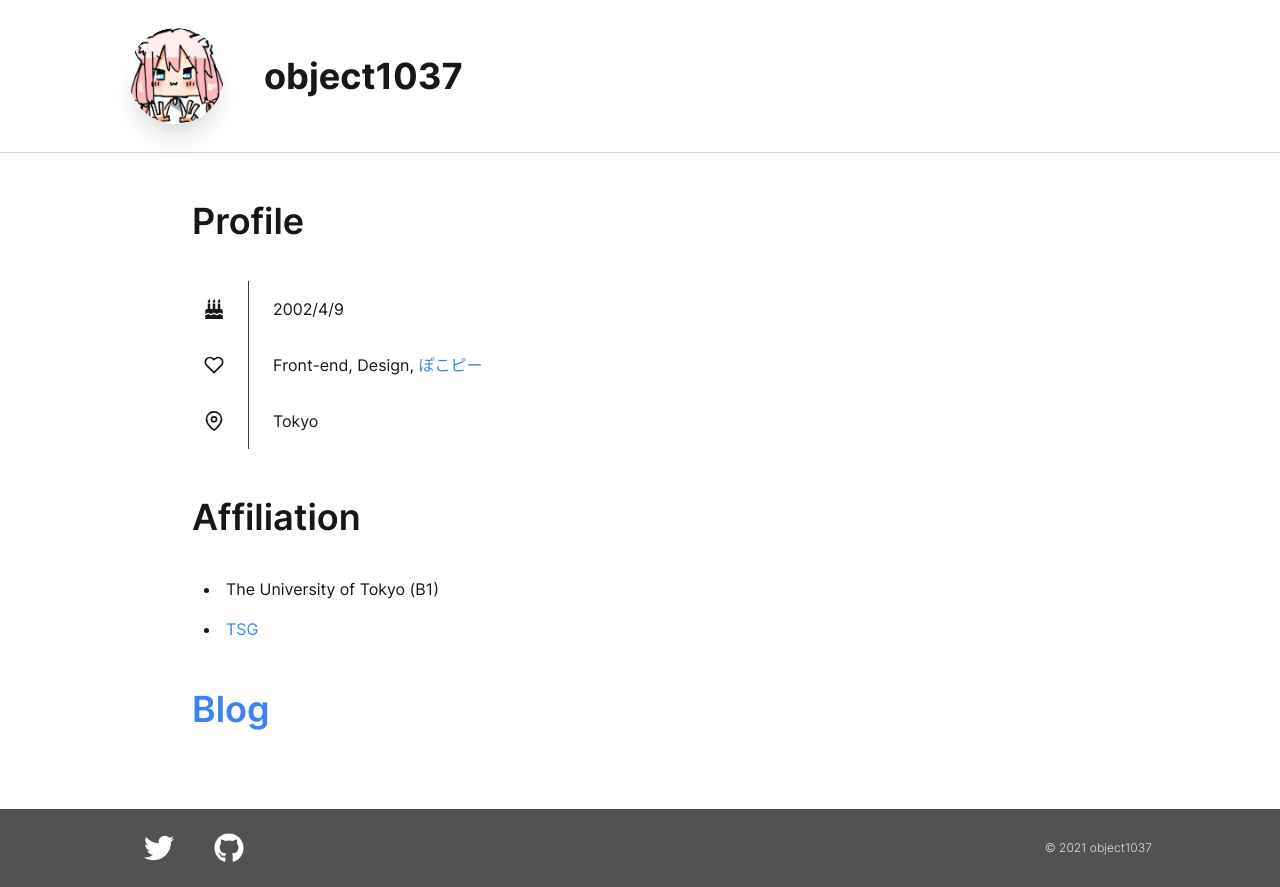
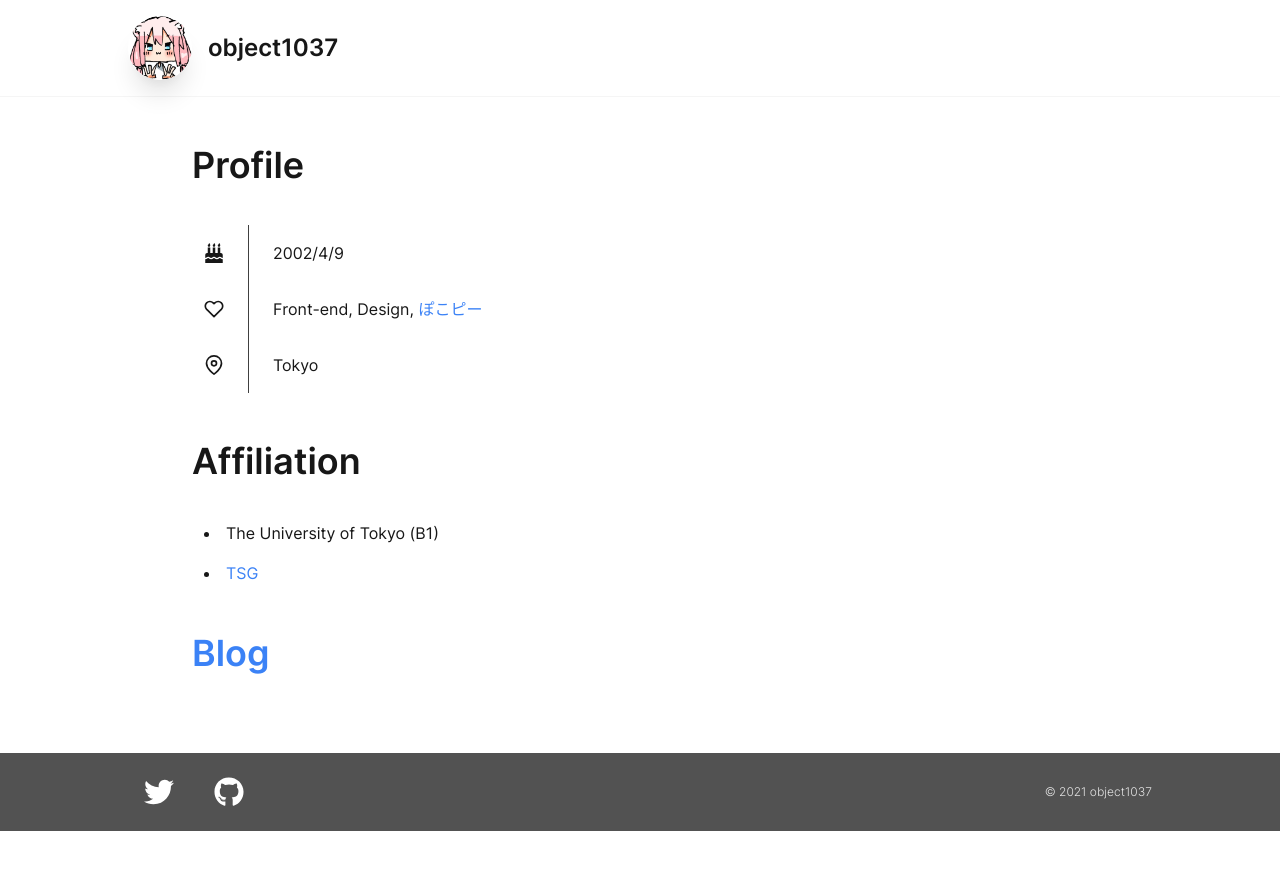
Before and after one commit to object1037/homepage, a Next.js app: page / in a window 1280 px wide. After the commit the page ends 831 px from the top, so only its background shows below. Built offline with nearby package versions, Linux system fonts and the light colour scheme.

Commit message:
update header

```diff
--- a/components/header.tsx
+++ b/components/header.tsx
@@ -1,14 +1,31 @@
+import clsx from 'clsx'
 import Image from 'next/image'
 import profilePic from '../public/images/profile.jpg'
 
 export default function Header() {
+  const headerStyle = [
+    'px-6',
+    'sm:px-12',
+    'py-4',
+    'border-b',
+    'border-gray-100',
+    'dark:border-gray-800',
+    'sticky',
+    'top-0',
+    'bg-white',
+    'dark:bg-gray-900',
+    'bg-opacity-60',
+    'dark:bg-opacity-60',
+    'backdrop-filter',
+    'backdrop-blur-md'
+  ]
   return (
-    <header className="px-6 sm:px-12 border-b border-gray-300 dark:border-gray-600 py-7">
-      <div className="max-w-5xl mx-auto flex flex-row justify-start items-center space-x-4 md:space-x-10">
-        <div className="rounded-full shadow-xl w-16 h-16 md:w-24 md:h-24 overflow-hidden">
+    <header className={clsx(headerStyle)}>
+      <div className="sticky top-0 max-w-5xl mx-auto flex flex-row justify-start items-center space-x-4">
+        <div className="rounded-full shadow-xl w-16 h-16 md:w-16 md:h-16 overflow-hidden">
           <Image priority src={profilePic} alt="my profile picture" className="rounded-full" placeholder="blur" />
         </div>
-        <h1 className="font-bold text-3xl md:text-4xl m-2">object1037</h1>
+        <h1 className="font-semibold text-xl md:text-2xl m-2">object1037</h1>
       </div>
     </header>
   )
--- a/styles/globals.css
+++ b/styles/globals.css
@@ -22,7 +22,6 @@
 #__next {
   display: flex;
   flex-direction: column;
-  height: 100%;
 }
 
 .circle {
```
